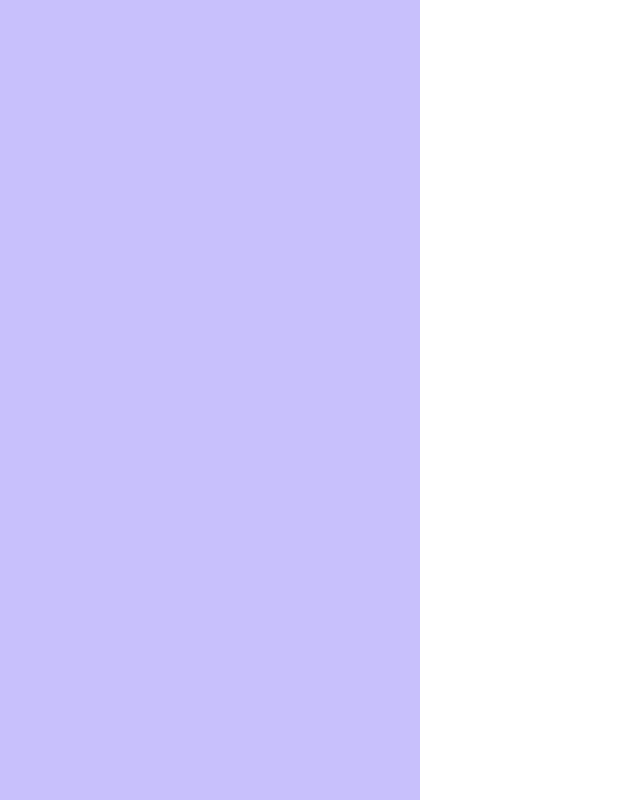
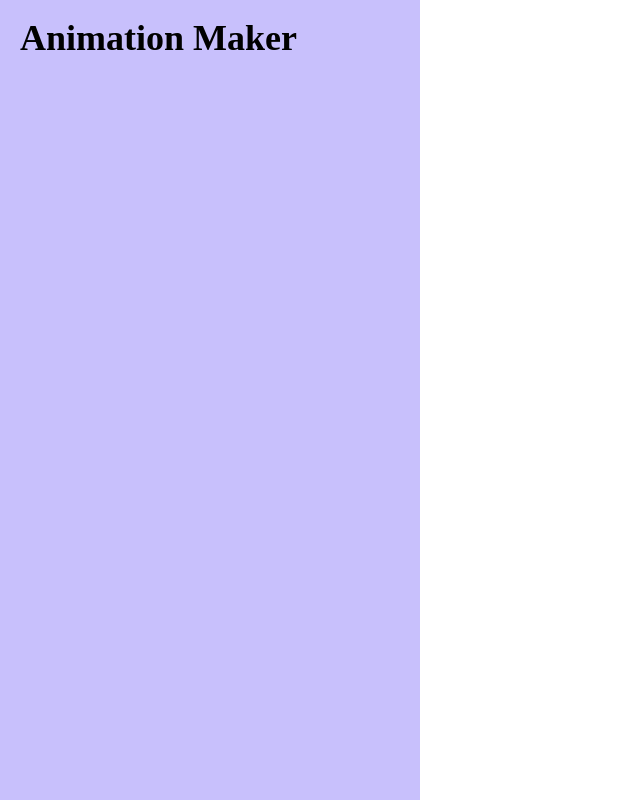
Before and after one commit to geni429/simple-2d-animation-tester, a React app: page / in a window 1280 px wide. Shown: the whole page, without its empty margins (0-640 px from the left). Built offline with nearby package versions, Linux system fonts and the light colour scheme.

Commit message:
[Create] paragraph, [Update] style-reset & -normalize

```diff
--- a/package.json
+++ b/package.json
@@ -19,6 +19,8 @@
     "react-dom": "^16.6.3",
     "react-router-dom": "^4.3.1",
     "styled-components": "^4.1.2",
+    "styled-normalize": "^8.0.4",
+    "styled-reset": "^1.6.2",
     "typescript": "^3.2.2"
   },
   "devDependencies": {
--- a/src/components/asideTool.tsx
+++ b/src/components/asideTool.tsx
@@ -1,9 +1,12 @@
 import * as React from "react";
 import styled from "styled-components";
+
+import { Header } from "../ui";
 
 const AsideContainer = styled.aside`
   width: 420px;
   height: 100vh;
+  padding: 20px;
   background: #c8c0fc;
 `;
 
@@ -11,7 +14,7 @@ export class AsideTool extends React.Component {
   render() {
     return (
       <AsideContainer>
-        <></>
+        <Header>Animation Maker</Header>
       </AsideContainer>
     );
   }
--- a/src/index.tsx
+++ b/src/index.tsx
@@ -1,11 +1,14 @@
 import * as React from "react";
 import { render } from "react-dom";
+import { Normalize as StyledNormalize } from "styled-normalize";
+
 import { CreateAnimation } from "./pages";
 import { GlobalStyles } from "./utils";
 
 const root = document.getElementById("root") as HTMLDivElement;
 render(
   <React.Fragment>
+    <StyledNormalize />
     <CreateAnimation />
     <GlobalStyles />
   </React.Fragment>,
--- a/src/ui/index.ts
+++ b/src/ui/index.ts
@@ -1 +1,4 @@
+// flex
 export { FlexBox } from "./flex";
+// paragraph
+export { Header, Title, SubTitle, Category, Content } from "./paragraph";
--- /dev/null
+++ b/src/ui/paragraph.ts
@@ -0,0 +1,10 @@
+import styled from "styled-components";
+
+export const Header = styled.h1`
+  font-size: 36px;
+  font-weight: bold;
+`;
+export const Title = styled.h2``;
+export const SubTitle = styled.h3``;
+export const Category = styled.h4``;
+export const Content = styled.p``;
--- a/src/utils/globalStyles.ts
+++ b/src/utils/globalStyles.ts
@@ -1,8 +1,11 @@
 import { createGlobalStyle } from "styled-components";
+import reset from "styled-reset";
 
 export const GlobalStyles = createGlobalStyle`
+  ${reset}
+
   body {
-    margin: 0;
+    font-family: Avenir;
   }
 
   * {
```
Also changed, not shown: 1 other file (tests, documents, lock files or other folders).
